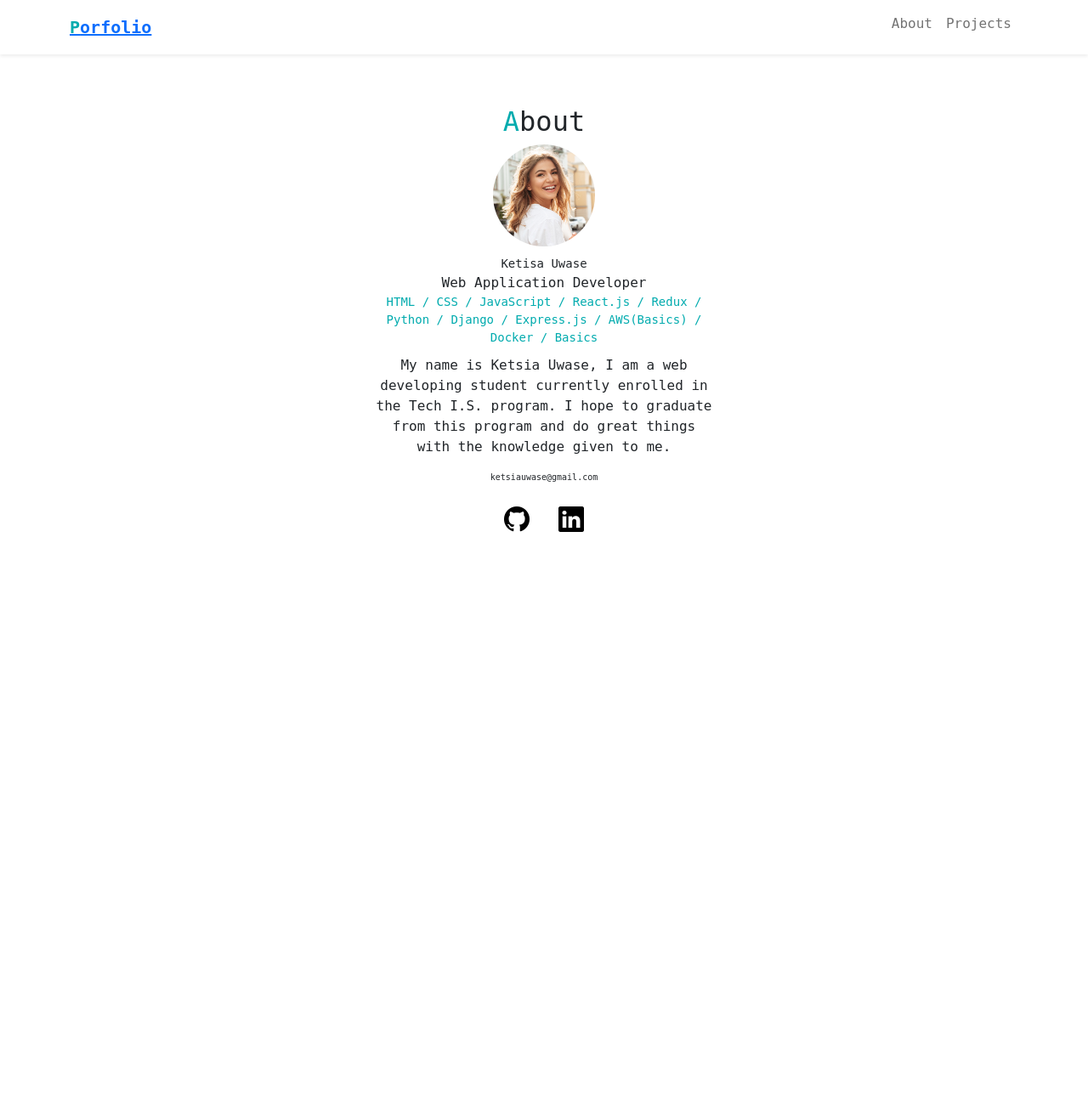
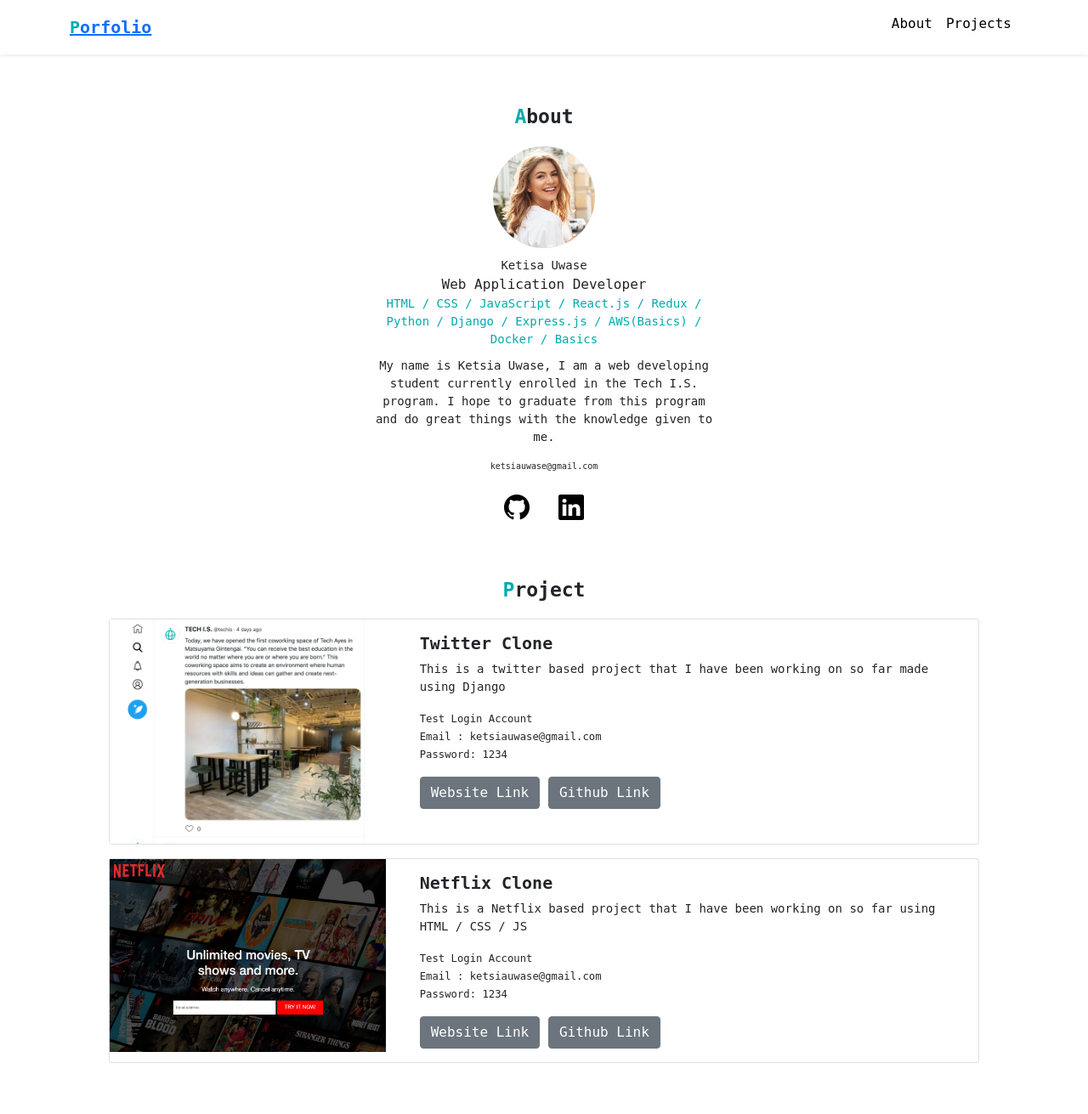
Before and after one commit to ketsiauwase/Portfolio, a PHP site: page / in a window 1280 px wide. Shown: the whole page at 85% size. Before the commit the page ends 626 px from the top, so only its background shows below. Run offline with PHP 8.4, Linux system fonts and the light colour scheme.

Commit message:
updated project section

```diff
--- a/index.html
+++ b/index.html
@@ -31,6 +31,7 @@
           </div>
         </div>
       </nav>
+      <section>
           <div id='about'>
               <h2><span class="font-primary">A</span>bout</h2>
               <img src="img/sample-woman.jpg">
@@ -44,6 +45,57 @@
               <div class="icons">
                   <a href="https://github.com/ketsiauwase"><i class="bi bi-github"></i></a>
                   <a href="https://www.linkedin.com/in/ketsia-uwase-b55a8a177/"><i class="bi bi-linkedin ms-3"></i></a>
+              </div>
+      </section>
+    <section>
+        <div id="project">
+                <h2><span class='font-primary'>P</span>roject</h2>
+                <div class="card mb-3">
+                    <div class="row">
+                      <div class="col-md-4">
+                        <img src="img/project-twitter.png" alt="Twitter Project">
+                      </div>
+                      <div class="col-md-8">
+                        <div class="card-body">
+                          <h5 class="card-title">Twitter Clone</h5>
+                          <p class="card-text">This is a twitter based project that I have been working on so far made using Django</p>
+                          <p class="card-text"><small class="Text-muted">
+                              Test Login Account <br>
+                              Email : ketsiauwase@gmail.com <br>
+                              Password: 1234
+                          </small></p>
+                          <a href="#" target="_blank" class="btn btn-secondary">Website Link</a>
+                          <a href="#" target="_blank" class="btn btn-secondary">Github Link</a>
+                        </div>
+                      </div>
+                    </div>
+                  </div>
+                  <div class="card mb-3">
+                    <div class="row">
+                      <div class="col-md-4">
+                        <img src="img/project-netflix.png" alt="Netflix Project">
+                      </div>
+                      <div class="col-md-8">
+                        <div class="card-body">
+                          <h5 class="card-title">Netflix Clone</h5>
+                          <p class="card-text">This is a Netflix based project that I have been working on so far using HTML / CSS / JS</p>
+                          <p class="card-text"><small class="Text-muted">
+                              Test Login Account <br>
+                              Email : ketsiauwase@gmail.com <br>
+                              Password: 1234
+                          </small></p>
+                          <a href="#" target="_blank" class="btn btn-secondary">Website Link</a>
+                          <a href="#" target="_blank" class="btn btn-secondary">Github Link</a>
+                        </div>
+                      </div>
+                    </div>
+            </div>
+            </div>
+
+
+    </section>
+
+
 
     <script src="https://cdn.jsdelivr.net/npm/bootstrap@5.1.3/dist/js/bootstrap.bundle.min.js" integrity="sha384-ka7Sk0Gln4gmtz2MlQnikT1wXgYsOg+OMhuP+IlRH9sENBO0LRn5q+8nbTov4+1p" crossorigin="anonymous"></script>
 </body>
--- a/style.css
+++ b/style.css
@@ -17,6 +17,19 @@ body{
     font-weight: bold;
 }
 
+p{
+    font-size: 14px;
+}
+
+h2{
+    font-weight : bold;
+    font-size: 23px;
+    margin-bottom: 20px;
+
+}
+a.font-black{
+    color:#000 !important;
+}
 /********************
 
 ABOUT
@@ -64,3 +77,29 @@ ABOUT
 #about .icons a{
     color: #000000;
 }
+
+
+/*******************
+
+PROJECT
+********************/
+
+#project{
+    margin: 60px auto;
+    width: 80%
+}
+
+#project h2{
+    text-align: center;
+}
+
+#project .card img{
+    width: 100%;
+}
+
+#project .card-title{
+    font-weight: bold;
+}
+img {
+    width: 117%;
+}
```
Lines whose indentation alone changed are shown as unchanged.
